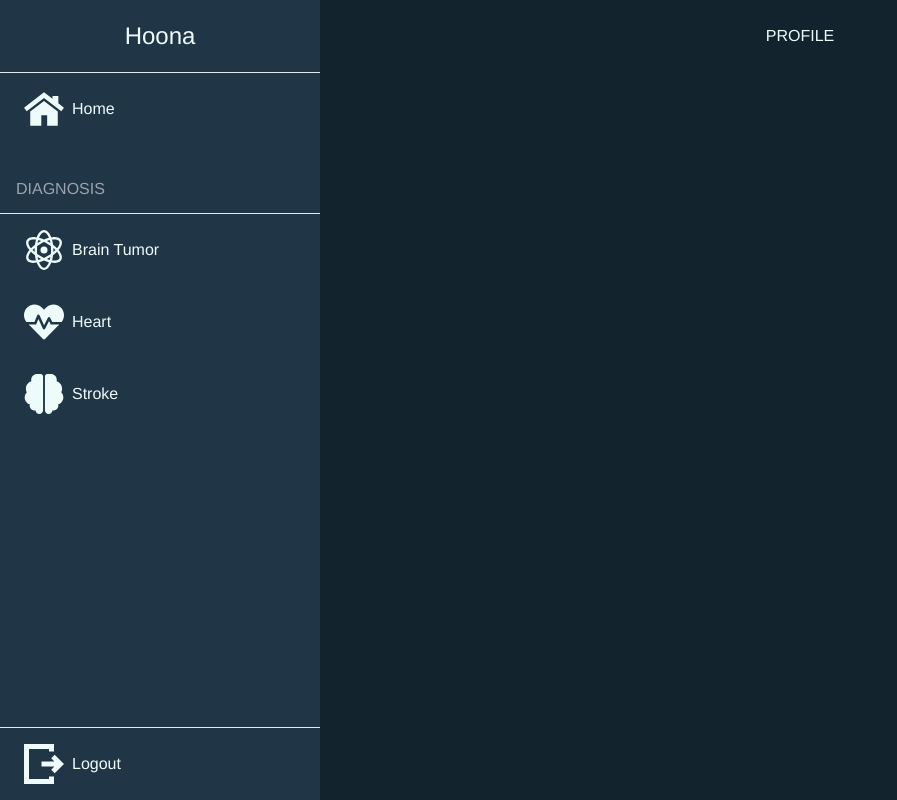
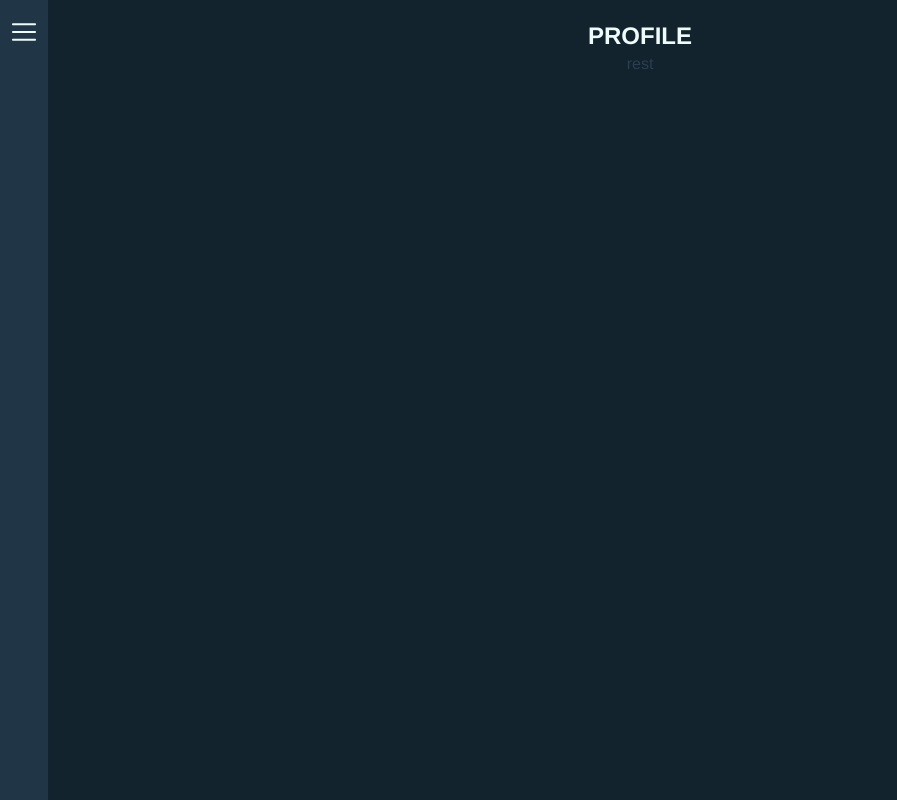
Before and after one commit to TLI-Tristan/AI-Diagnosis, a Vue app in the folder client/: page /profile in a window 1280 px wide. Shown: the whole page, without its empty margins (0-897 px from the left). Built offline with nearby package versions, Linux system fonts and the light colour scheme.

Commit message:
updated side navigation
- closable side nav
- transition for side nav
- new close and menu svg

```diff
--- a/client/src/components/SideNavigation.vue
+++ b/client/src/components/SideNavigation.vue
@@ -1,8 +1,13 @@
 <template>
-  <div class="h-screen secondary-background-color primary-color w-80 flex-none">
-    <div class="flex flex-col h-screen">
-      <div>
-        <p class="py-5 text-2xl">Hoona</p>
+  <div class="h-screen secondary-background-color primary-color flex-none fixed top-0 z-50 transition-all duration-100 ease-in-out" :class="{ ['w-80'] : navBarOpened, ['w-12'] : !navBarOpened }">
+    <div class="flex flex-row mt-5 items-center justify-center  cursor-pointer" v-if="!navBarOpened">
+      <a class="w-6 h-6" @click="toggleSideNav"><img class="" src="../assets/menu.svg" /></a>
+    </div>
+
+    <div class="flex flex-col h-screen" v-if="navBarOpened">
+      <div class="block flex flex-row items-center justify-center text-left">
+        <span class="ml-8 py-5 text-2xl flex-1">Hoona</span>
+        <span class="flex mr-2"> <a class="w-5 h-5 m-3 cursor-pointer" @click="toggleSideNav"><img class="" src="../assets/close.svg" /></a></span>
       </div>
       <hr>
       <div class="flex-grow">
@@ -10,7 +15,7 @@
         <li class="w-full">
           <div class="">
           <router-link to="/braintumor" class="block py-4 hover:bg-blue-700 px-6 flex flex-row items-center">
-              <span class="w-10 h-10"><img class="" src="../assets/home.svg" /></span>
+              <span class="w-8 h-8"><img class="" src="../assets/home.svg" /></span>
               <span class="ml-2">Home</span>
             </router-link>
           </div>
@@ -24,7 +29,7 @@
         <li>
           <div class="">
             <router-link to="/braintumor" class="block py-4 hover:bg-blue-700 px-6 flex flex-row items-center">
-              <span class="w-10 h-10"><img class="" src="../assets/atom.svg" /></span>
+              <span class="w-8 h-8"><img class="" src="../assets/atom.svg" /></span>
               <span class="ml-2">Brain Tumor</span>
             </router-link>
           </div>
@@ -32,7 +37,7 @@
         <li>
           <div class="">
             <router-link to="/heart" class="block py-4 hover:bg-blue-700 px-6 flex flex-row items-center">
-              <span class="w-10 h-10"><img class="" src="../assets/heartbeat-solid.svg" /></span>
+              <span class="w-8 h-8"><img class="" src="../assets/heartbeat-solid.svg" /></span>
               <span class="ml-2">Heart</span>
             </router-link>
           </div>
@@ -40,7 +45,7 @@
         <li>
           <div class="">
             <router-link to="/stroke" class="block py-4 hover:bg-blue-700 px-6 flex flex-row items-center">
-              <span class="w-10 h-10"><img class="" src="../assets/brain.svg" /></span>
+              <span class="w-8 h-8"><img class="" src="../assets/brain.svg" /></span>
               <span class="ml-2">Stroke</span>
             </router-link>
           </div>
@@ -49,8 +54,8 @@
       </div>
       <div class="">
         <hr>
-        <div @click="logoutHandling" class="block py-4 hover:bg-blue-700 px-6 flex flex-row items-center">
-            <span class="w-10 h-10"><img class="" src="../assets/logout.svg" /></span>
+        <div @click="logoutHandling" class="block py-4 hover:bg-blue-700 px-6 flex flex-row items-center cursor-pointer">
+            <span class="w-8 h-8"><img class="" src="../assets/logout.svg" /></span>
             <span class="ml-2">Logout</span>
         </div>
       </div>
@@ -62,6 +67,12 @@
 export default {
   name: "SideNavigation",
   components: {},
+  data() {
+    return {
+      navBarOpened: false,
+      test: "hellllllo",
+    };
+  },
   methods: {
     logoutHandling() {
       console.log("logout press");
@@ -70,6 +81,10 @@ export default {
 
       this.$router.push({ name: "Login" });
     },
+    toggleSideNav() {
+      this.navBarOpened = !this.navBarOpened;
+    },
+
   },
 };
 </script>
--- a/client/src/views/Profile.vue
+++ b/client/src/views/Profile.vue
@@ -1,10 +1,8 @@
 <template>
-  <div class="flex">
-    <SideNavigation />
-    <div class="home flex-auto">
-      <br />
-      <p class="primary-color">PROFILE</p>
-    </div>
+  <SideNavigation />
+  <div class="m">
+    <p class="primary-color mt-5 text-2xl font-bold">PROFILE</p>
+    <p> rest </p>
   </div>
 </template>
 
```
Also changed, not shown: client/.eslintrc.js, client/src/assets/close.svg (added), client/src/assets/menu.svg (added).
